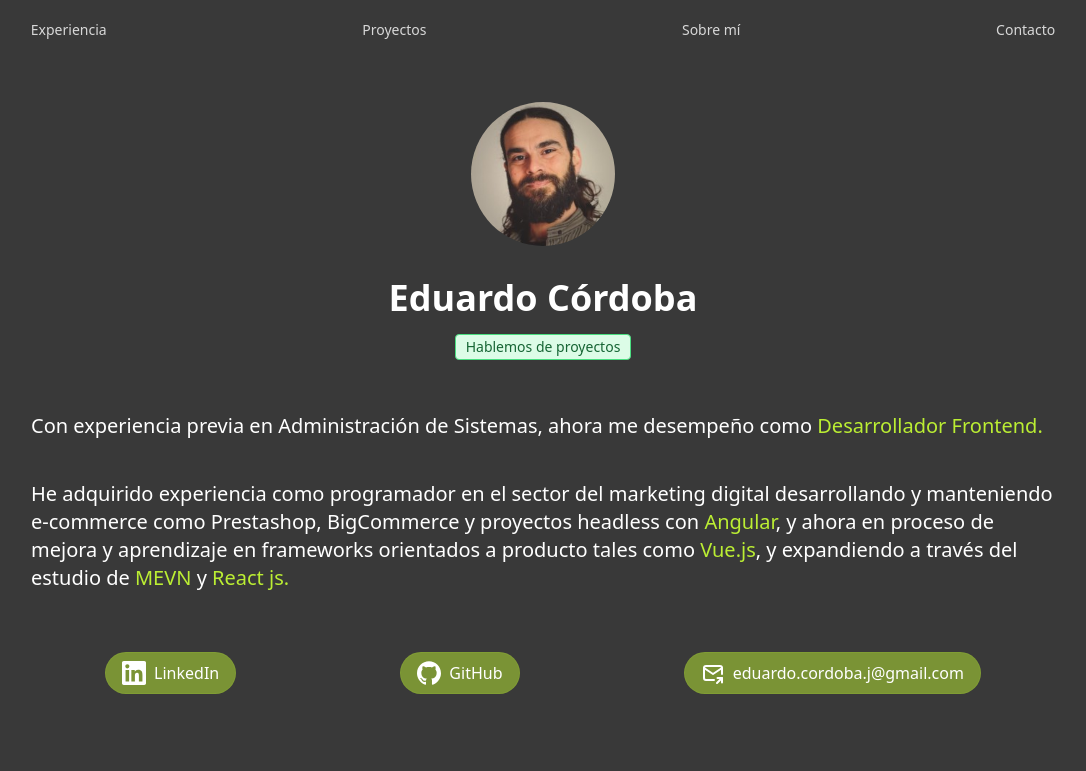
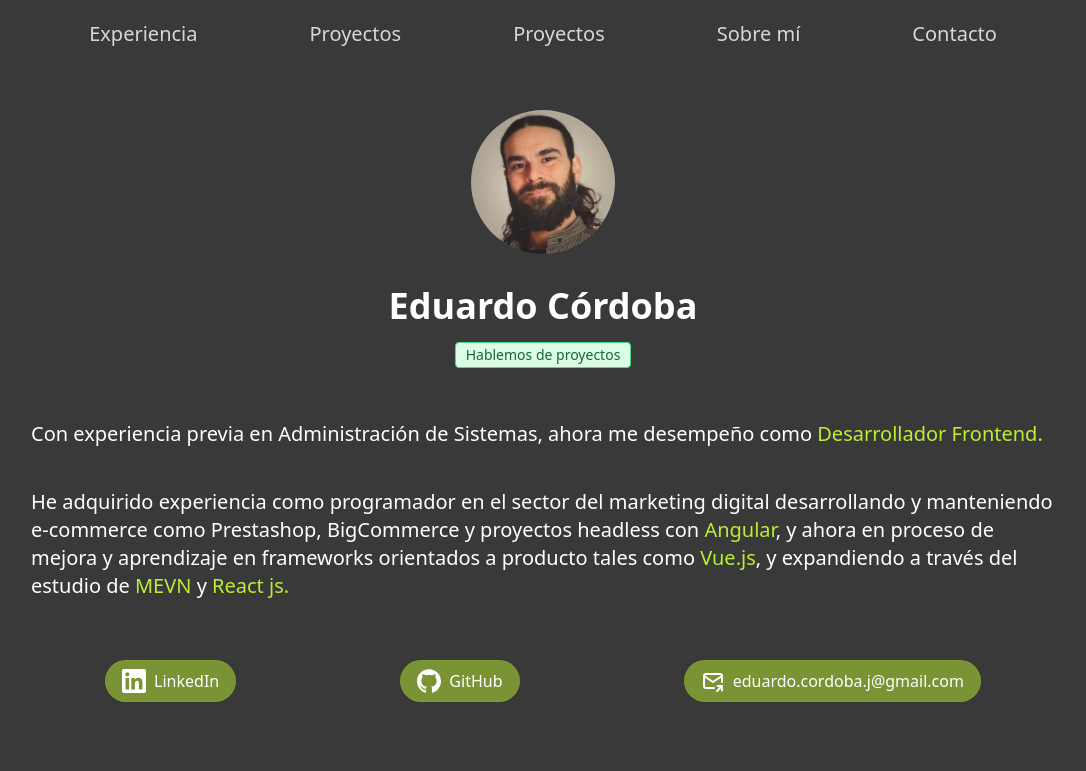
Before and after one commit to ejcordoba/portfolio-astro, an Astro site: page / in a window 1280 px wide. Shown: the top 771 px of the page, without its empty margins (97-1183 px from the left). Built offline with nearby package versions, Linux system fonts and the light colour scheme; Astro itself is replaced by a stand-in of ours.

Commit message:
Fix header menu and library dependencies vulnerabilities

```diff
--- a/package.json
+++ b/package.json
@@ -13,7 +13,7 @@
     "@astrojs/check": "^0.5.10",
     "@astrojs/tailwind": "^5.1.0",
     "@fontsource-variable/rubik": "^5.0.21",
-    "astro": "^4.6.1",
+    "astro": "^5.4.2",
     "tailwindcss": "^3.4.3",
     "typescript": "^5.4.5"
   },
--- a/src/components/Header.astro
+++ b/src/components/Header.astro
@@ -1,15 +1,18 @@
 <header class="py-5">
-  <nav class="flex flex-row justify-around opacity-80">
-    <a class="underline-animation text-xl xs:text-sm" href="/#experience"
+  <nav class="flex flex-row justify-center gap-x-28 opacity-80">
+    <a class="underline-animation text-sm md:text-xl" href="/#experience"
       >Experiencia</a
     >
-    <a class="underline-animation text-xl xs:text-sm" href="/#projects"
+    <a class="underline-animation text-sm md:text-xl" href="/#projects"
       >Proyectos</a
     >
-    <a class="underline-animation text-xl xs:text-sm" href="/#about">Sobre mí</a
+    <a class="underline-animation text-sm md:text-xl" href="/#projects"
+      >Proyectos</a
+    >
+    <a class="underline-animation text-sm md:text-xl" href="/#about">Sobre mí</a
     >
     <a
-      class="underline-animation text-xl xs:text-sm"
+      class="underline-animation text-sm md:text-xl"
       href="mailto:eduardo.cordoba.j@gmail.com">Contacto</a
     >
   </nav>
```
Also changed, not shown: 1 other file.
